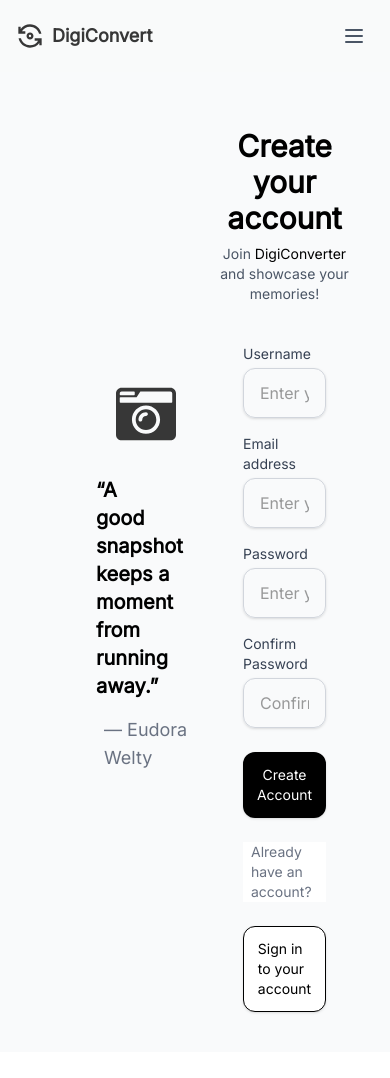
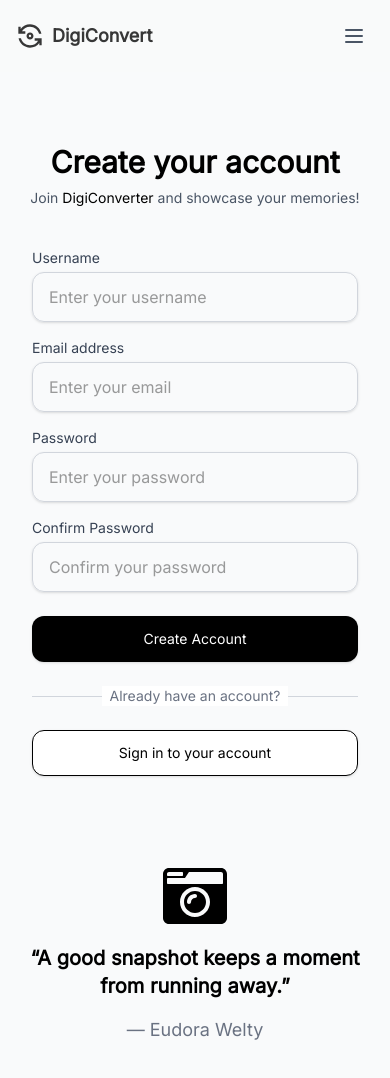
Before and after one commit to aidantiu/digiconverter, a React (Vite) app in the folder client/: page /register in a window 390 px wide. Shown: the top 1078 px of the page. Before the commit the page ends 1052 px from the top, so only its background shows below. Built offline with nearby package versions, Linux system fonts and the light colour scheme; no server answers.

Commit message:
chore: add mobile responsiveness to login and register page

```diff
--- a/client/src/pages/RegisterPage.jsx
+++ b/client/src/pages/RegisterPage.jsx
@@ -107,165 +107,81 @@ const RegisterPage = () => {
         <div className="min-h-screen bg-gray-50">
             <Navbar />
 
-            <div className=" flex w-full justify-between max-w-7xl mx-auto px-4">
-                <div className="flex w-1/2 items-center">
-                    <div className="flex-col ml-20 ">
-                        <FaCameraRetro className='w-15 h-15 my-8 ml-5'/>
-                        <blockquote className="font-bold text-xl w-3/4 mb-4 text-black">
-                            “A good snapshot keeps a moment from running away.”
-                        </blockquote>
-                        <figcaption className="ml-2 text-lg text-gray-500 mt-1">— Eudora Welty</figcaption>
-                    </div>
-                </div>
-                <div className="flex w-1/2 ">
-                    <div className="flex items-center justify-center w-full py-8 px-4 sm:px-6 lg:px-8">
+            <div className="flex flex-col lg:flex-row w-full justify-between max-w-7xl mx-auto px-4 py-10 gap-10 lg:gap-0">
+                <div className="order-1 lg:order-2 w-full lg:w-1/2 flex">
+                    <div className="flex items-center justify-center w-full py-6 px-2 sm:px-6 lg:px-8">
                         <div className="max-w-md w-full space-y-8">
                             <div>
-                            <h2 className="mt-6 text-center text-3xl font-bold text-black">
+                                <h2 className="mt-2 text-center text-3xl font-bold text-black">
                                     Create your account
                                 </h2>
                                 <p className="mt-2 text-center text-sm text-gray-600">
                                     Join <span className="text-md text-black">DigiConverter</span> and showcase your memories!
                                 </p>
                             </div>
-
-                        <form className="mt-8 space-y-6" onSubmit={handleSubmit}>
-                            <div className="px-8 py-2 ">
+                            <form className="mt-4 space-y-6" onSubmit={handleSubmit}>
+                                <div className="px-2 sm:px-4 py-2">
                                     {errors.general && (
                                         <div className="mb-6 bg-red-50 border border-red-200 text-red-700 px-4 py-3 rounded">
                                             {errors.general}
                                         </div>
                                     )}
-
                                     <div className="space-y-4">
+                                        {/* Username */}
                                         <div>
-                                        <label htmlFor="username" className="block text-sm font-medium text-gray-700">
-                                            Username
-                                        </label>
-                                        <input
-                                            id="username"
-                                            name="username"
-                                            type="text"
-                                            autoComplete="username"
-                                            required
-                                            value={formData.username}
-                                            onChange={handleChange}
-                                            className={`mt-1 block w-full px-4 py-3 border ${
-                                                errors.username ? 'border-red-300' : 'border-gray-300'
-                                            } rounded-xl shadow-sm focus:outline-none focus:ring-black focus:border-black`}
-                                            placeholder="Enter your username"
-                                        />
-                                        {errors.username && (
-                                            <p className="mt-1 text-sm text-red-600">{errors.username}</p>
-                                        )}
+                                            <label htmlFor="username" className="block text-sm font-medium text-gray-700">Username</label>
+                                            <input id="username" name="username" type="text" autoComplete="username" required value={formData.username} onChange={handleChange} className={`mt-1 block w-full px-4 py-3 border ${errors.username ? 'border-red-300' : 'border-gray-300'} rounded-xl shadow-sm focus:outline-none focus:ring-black focus:border-black`} placeholder="Enter your username" />
+                                            {errors.username && <p className="mt-1 text-sm text-red-600">{errors.username}</p>}
                                         </div>
-
+                                        {/* Email */}
                                         <div>
-                                        <label htmlFor="email" className="block text-sm font-medium text-gray-700">
-                                            Email address
-                                        </label>
-                                        <input
-                                            id="email"
-                                            name="email"
-                                            type="email"
-                                            autoComplete="email"
-                                            required
-                                            value={formData.email}
-                                            onChange={handleChange}
-                                            className={`mt-1 block w-full px-4 py-3 border ${
-                                                errors.email ? 'border-red-300' : 'border-gray-300'
-                                            } rounded-xl shadow-sm focus:outline-none focus:ring-black focus:border-black`}
-                                            placeholder="Enter your email"
-                                        />
-                                        {errors.email && (
-                                            <p className="mt-1 text-sm text-red-600">{errors.email}</p>
-                                        )}
+                                            <label htmlFor="email" className="block text-sm font-medium text-gray-700">Email address</label>
+                                            <input id="email" name="email" type="email" autoComplete="email" required value={formData.email} onChange={handleChange} className={`mt-1 block w-full px-4 py-3 border ${errors.email ? 'border-red-300' : 'border-gray-300'} rounded-xl shadow-sm focus:outline-none focus:ring-black focus:border-black`} placeholder="Enter your email" />
+                                            {errors.email && <p className="mt-1 text-sm text-red-600">{errors.email}</p>}
                                         </div>
-
+                                        {/* Password */}
                                         <div>
-                                        <label htmlFor="password" className="block text-sm font-medium text-gray-700">
-                                            Password
-                                        </label>
-                                        <input
-                                            id="password"
-                                            name="password"
-                                            type="password"
-                                            autoComplete="new-password"
-                                            required
-                                            value={formData.password}
-                                            onChange={handleChange}
-                                            className={`mt-1 block w-full px-4 py-3 border ${
-                                                errors.password ? 'border-red-300' : 'border-gray-300'
-                                            } rounded-xl shadow-sm focus:outline-none focus:ring-black focus:border-black`}
-                                            placeholder="Enter your password"
-                                        />
-                                        {errors.password && (
-                                            <p className="mt-1 text-sm text-red-600">{errors.password}</p>
-                                        )}
+                                            <label htmlFor="password" className="block text-sm font-medium text-gray-700">Password</label>
+                                            <input id="password" name="password" type="password" autoComplete="new-password" required value={formData.password} onChange={handleChange} className={`mt-1 block w-full px-4 py-3 border ${errors.password ? 'border-red-300' : 'border-gray-300'} rounded-xl shadow-sm focus:outline-none focus:ring-black focus:border-black`} placeholder="Enter your password" />
+                                            {errors.password && <p className="mt-1 text-sm text-red-600">{errors.password}</p>}
                                         </div>
-
+                                        {/* Confirm Password */}
                                         <div>
-                                        <label htmlFor="confirmPassword" className="block text-sm font-medium text-gray-700">
-                                            Confirm Password
-                                        </label>
-                                        <input
-                                            id="confirmPassword"
-                                            name="confirmPassword"
-                                            type="password"
-                                            autoComplete="new-password"
-                                            required
-                                            value={formData.confirmPassword}
-                                            onChange={handleChange}
-                                            className={`mt-1 block w-full px-4 py-3 border ${
-                                                errors.confirmPassword ? 'border-red-300' : 'border-gray-300'
-                                            } rounded-xl shadow-sm focus:outline-none focus:ring-black focus:border-black`}
-                                            placeholder="Confirm your password"
-                                        />
-                                        {errors.confirmPassword && (
-                                            <p className="mt-1 text-sm text-red-600">{errors.confirmPassword}</p>
-                                        )}
+                                            <label htmlFor="confirmPassword" className="block text-sm font-medium text-gray-700">Confirm Password</label>
+                                            <input id="confirmPassword" name="confirmPassword" type="password" autoComplete="new-password" required value={formData.confirmPassword} onChange={handleChange} className={`mt-1 block w-full px-4 py-3 border ${errors.confirmPassword ? 'border-red-300' : 'border-gray-300'} rounded-xl shadow-sm focus:outline-none focus:ring-black focus:border-black`} placeholder="Confirm your password" />
+                                            {errors.confirmPassword && <p className="mt-1 text-sm text-red-600">{errors.confirmPassword}</p>}
                                         </div>
                                     </div>
-
                                     <div className="my-6">
-                                    <button
-                                        type="submit"
-                                        disabled={isLoading}
-                                        className="w-full flex justify-center py-3 px-4 border border-transparent rounded-xl shadow-sm text-sm font-medium text-white bg-black hover:bg-gray-800 focus:outline-none focus:ring-2 focus:ring-offset-2 focus:ring-black disabled:opacity-50 disabled:cursor-not-allowed transition-colors"
-                                    >
-                                        Create Account
+                                        <button type="submit" disabled={isLoading} className="w-full flex justify-center py-3 px-4 border border-transparent rounded-xl shadow-sm text-sm font-medium text-white bg-black hover:bg-gray-800 focus:outline-none focus:ring-2 focus:ring-offset-2 focus:ring-black disabled:opacity-50 disabled:cursor-not-allowed transition-colors">
+                                            {isLoading ? 'Creating...' : 'Create Account'}
                                         </button>
                                     </div>
-
-                               <div class="relative">
-                                    <div class="absolute inset-0 flex items-center">
-                                        <div class="w-full border-t border-gray-300">
+                                    <div className="relative">
+                                        <div className="absolute inset-0 flex items-center"><div className="w-full border-t border-gray-300" /></div>
+                                        <div className="relative flex justify-center text-sm"><span className="px-2 bg-white text-gray-500">Already have an account?</span></div>
                                     </div>
+                                    <div className="mt-6">
+                                        <Link to="/login" className="w-full flex justify-center py-3 px-4 border border-black rounded-xl shadow-sm text-sm font-medium text-black bg-white hover:bg-gray-100 focus:outline-none focus:ring-2 focus:ring-offset-2 focus:ring-black transition-colors">Sign in to your account</Link>
                                     </div>
-
-                                    <div class="relative flex justify-center text-sm">
-                                        <span class="px-2 bg-white text-gray-500">Already have an account?</span>
-                                    </div>
-                                </div>
-
-                                <div className="mt-6">
-                                    <Link
-                                        to="/login"
-                                        className="w-full flex justify-center py-3 px-4 border border-black rounded-xl shadow-sm text-sm font-medium text-black bg-white hover:bg-gray-100 focus:outline-none focus:ring-2 focus:ring-offset-2 focus:ring-black transition-colors"
-                                    >
-                                        Sign in to your account
-                                    </Link>
-                                </div>
-
                                 </div>
                             </form>
                         </div>
                     </div>
                 </div>
-
+                {/* Quote Panel: second on mobile, left on desktop */}
+                <div className="order-2 lg:order-1 w-full lg:w-1/2 flex items-center">
+                    <div className="flex flex-col mx-auto lg:ml-20 text-center lg:text-left max-w-md">
+                        <FaCameraRetro className='w-16 h-16 my-4 mx-auto lg:mx-0 text-black' />
+                        <blockquote className="font-bold text-xl sm:text-2xl mb-4 text-black">
+                            “A good snapshot keeps a moment from running away.”
+                        </blockquote>
+                        <figcaption className="text-lg text-gray-500">— Eudora Welty</figcaption>
+                    </div>
+                </div>
             </div>
         </div>
     );
-};
+}
 
 export default RegisterPage;
```
Also changed, not shown: client/src/pages/LoginPage.jsx (+20 -19 lines). Lines whose indentation alone changed are shown as unchanged.
